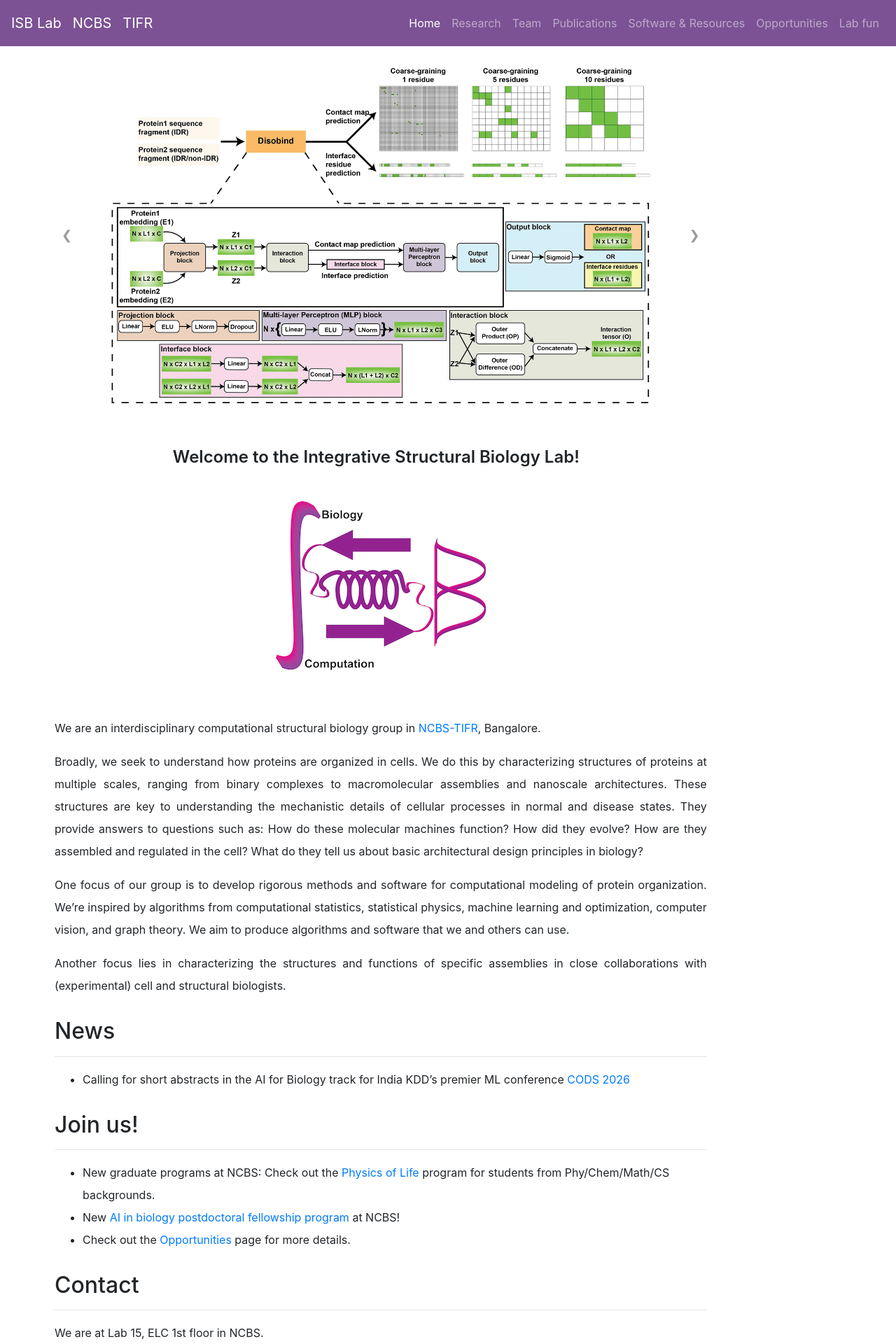
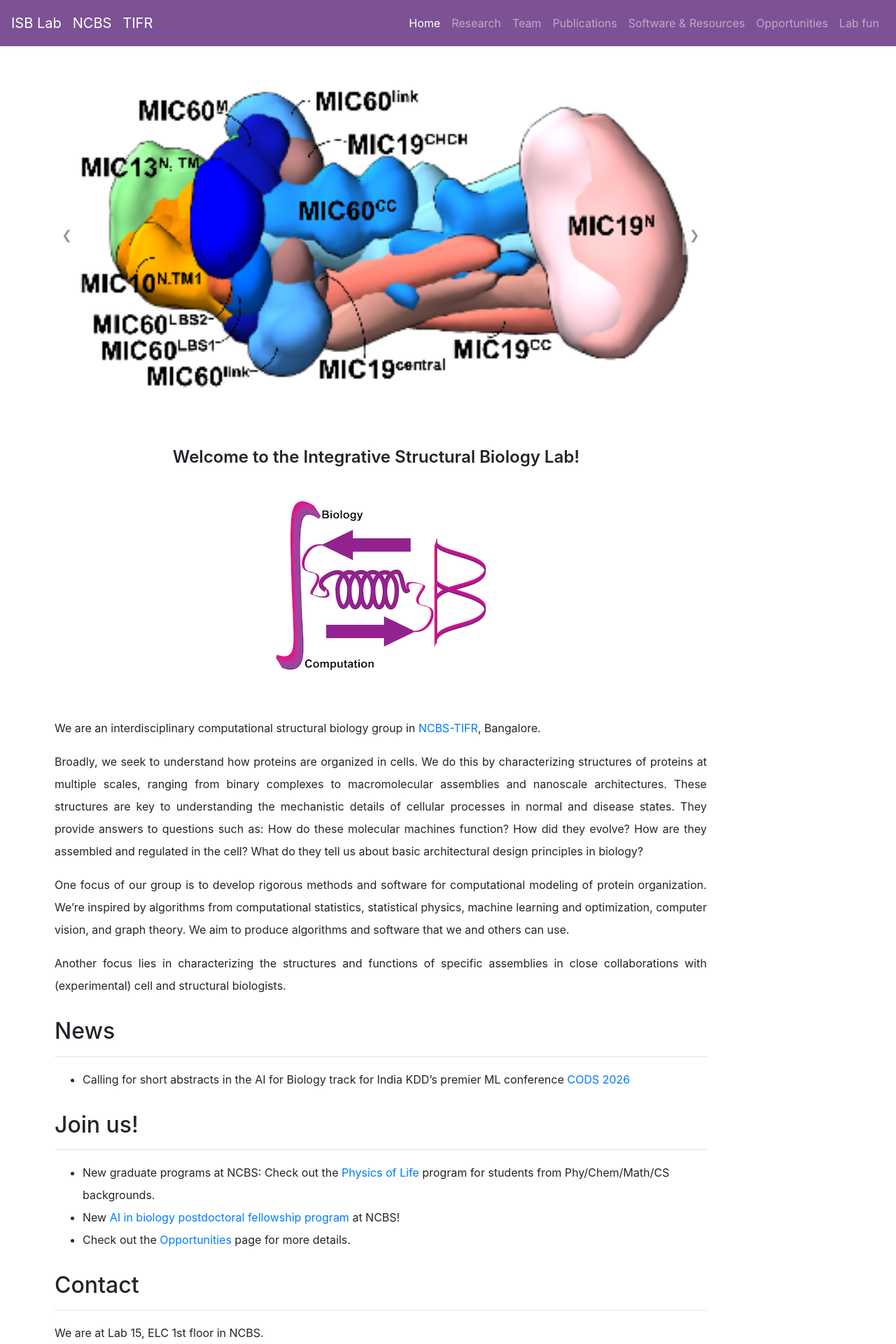
Before and after one commit to isblab/website, a Jekyll site: the page built from index.md, in a window 1280 px wide. Shown: the top 1920 px of the page at 70% size. Built offline with Jekyll 4.4.1, drawn with Linux system fonts in a browser that asks for light colours; grey boxes are pictures that could not be loaded.

Commit message:
update home carousel

```diff
--- a/_layouts/home.html
+++ b/_layouts/home.html
@@ -11,7 +11,11 @@
         <div class="slides" id="slides">
 
           <div class="slide">
-            <img src="/static/img/pubpics/wdr.png" alt="WDR76-SPIN1-Nucleosome">
+            <img src="/static/img/pubpics/hdac.png" alt="HDAC">
+          </div>
+
+          <div class="slide">
+            <img src="/static/img/pubpics/micos.png" alt="MICOS">
           </div>
 
           <div class="slide">
```
